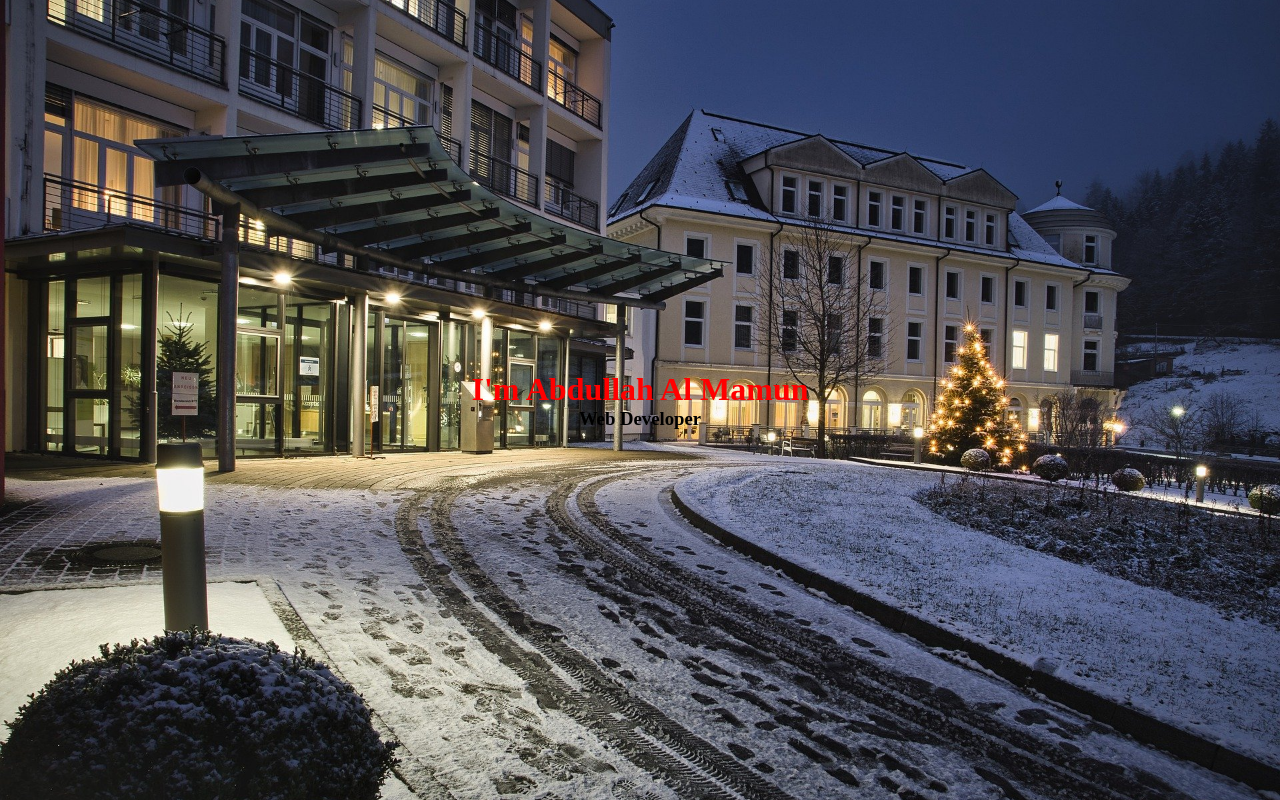
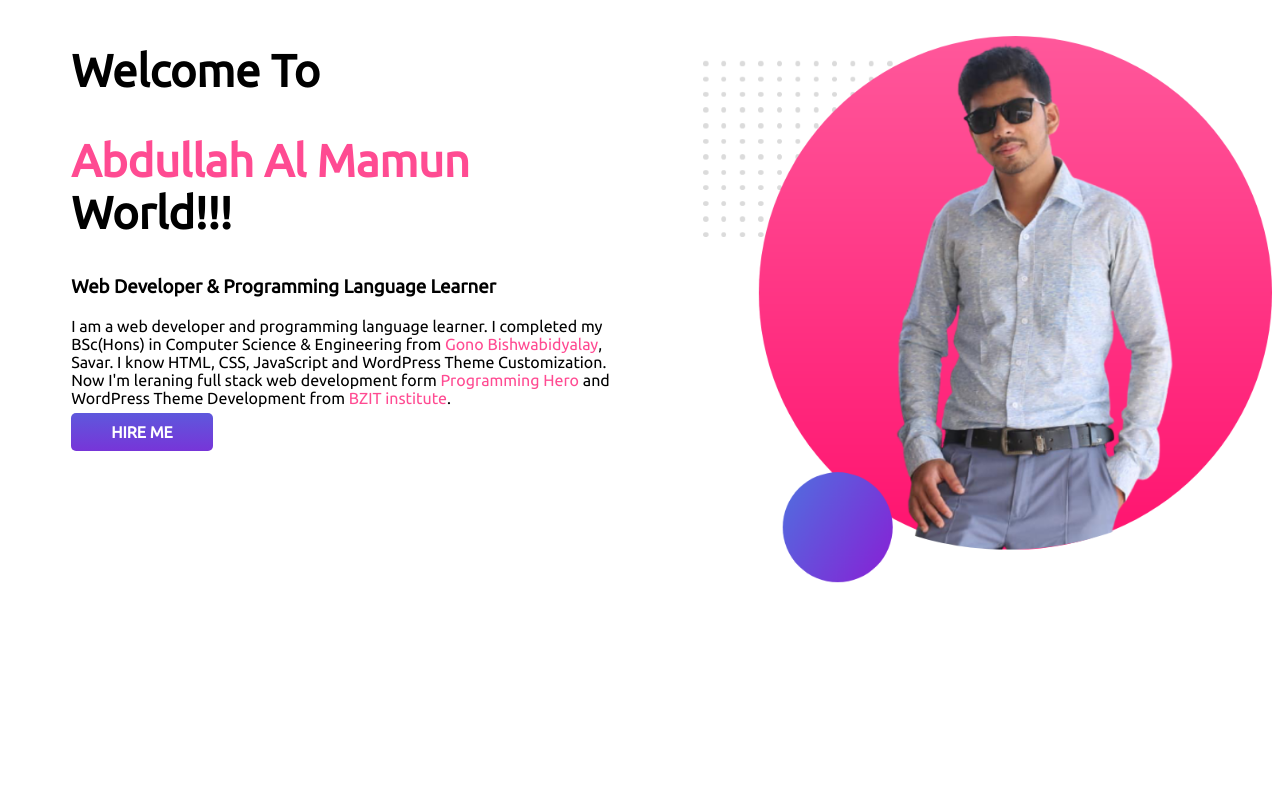
Before and after one commit to mamunalabdullah/portfolio, a plain HTML site: page index.html in a window 1280 px wide. Drawn offline with Linux system fonts and the light colour scheme.

Commit message:
part one done

```diff
--- a/index.html
+++ b/index.html
@@ -5,15 +5,25 @@
     <meta http-equiv="X-UA-Compatible" content="IE=edge">
     <meta name="viewport" content="width=device-width, initial-scale=1.0">
     <title>Abdullah Al Mamun</title>
-    <link rel="shortcut icon" href="favicon.ico" type="image/x-icon">
+    <link rel="preconnect" href="https://fonts.googleapis.com">
+    <link rel="preconnect" href="https://fonts.gstatic.com" crossorigin>
+    <link href="https://fonts.googleapis.com/css2?family=Ubuntu&display=swap" rel="stylesheet">
     <link rel="stylesheet" href="style.css">
 </head>
 <body>
-    <div class="profile">
-        <div class="profile-items">
-            <h1>I'm Abdullah Al Mamun</h1>
-            <h3>Web Developer</h3>
+    <section>
+        <div class="half-width">
+            <h1>welcome to</h1>
+            <h1><span class="colorful">abdullah al mamun</span> world!!!</h1>
+            <h3>web developer & programming language learner</h3>
+            <p>I am a web developer and programming language learner. I completed my BSc(Hons) in Computer Science & Engineering from <span class="colorful">Gono Bishwabidyalay</span>, Savar. I know HTML, CSS, JavaScript and WordPress Theme Customization. Now I'm leraning full stack web development form <span class="colorful">Programming Hero</span> and WordPress Theme Development from <span class="colorful">BZIT institute</span>.
+            </p>
+            <a class="link-button" href="#" target="_blank" rel="noopener noreferrer">hire me</a>
         </div>
-    </div>
+        <div class="half-width">
+            <img src="img/my-bg2 (1).png" alt="picture of abdullah al mamun">
+        </div>
+    </section>
+
 </body>
 </html>
--- a/style.css
+++ b/style.css
@@ -1,22 +1,33 @@
-*{
-    margin: 0;
-    padding: 0;
+body{
+    font-family: 'Ubuntu', sans-serif;
 }
-.profile{
-    height: 100vh;
-    background-image: url("img/hotel-g8b2f662f8_1920.jpg");
-    background-position: center;
-    background-size: cover;
-    background-repeat: no-repeat;
+h1{
+    font-size: 45px;
+    text-transform: capitalize;
+}
+.colorful{
+    color: #FF4B92;
+}
+h3{
+    text-transform: capitalize;
+}
+section{
     display: flex;
-    justify-content: center;
-    align-items: center;
 }
-.profile-items h1{
-    text-align: center;
-    color: red;
+.half-width{
+    width: 50%;
+    padding-left: 5%;
 }
-.profile-items h3{
-    text-align: center;
-
+.half-width img{
+    width: 100%;
+    padding-top: 5%;
 }
+.link-button{
+    text-decoration: none;
+    text-transform: uppercase;
+    color: #fff;
+    font-weight: 700;
+    background-image: linear-gradient(#5E58DC, #7735D8);
+    padding: 10px 40px;
+    border-radius: 5px;
+}
```
Also changed, not shown: img/dream-bg.png (added), img/exp-bg.png (added), img/hotel-g8b2f662f8_1920.jpg (deleted), img/mamun-removebg-preview.png (added), img/mamun.jpg (added), img/mamun1.jpg (added), img/mamun2.jpg (added), img/mamun3.jpg (added), img/mamun4-removebg-preview.png (added), img/mamun4.jpg (added), img/my-bg (2).png (added), img/my-bg.png (added), img/my-bg2 (1).png (added), img/my-bg2.png (added), 1 more files.
